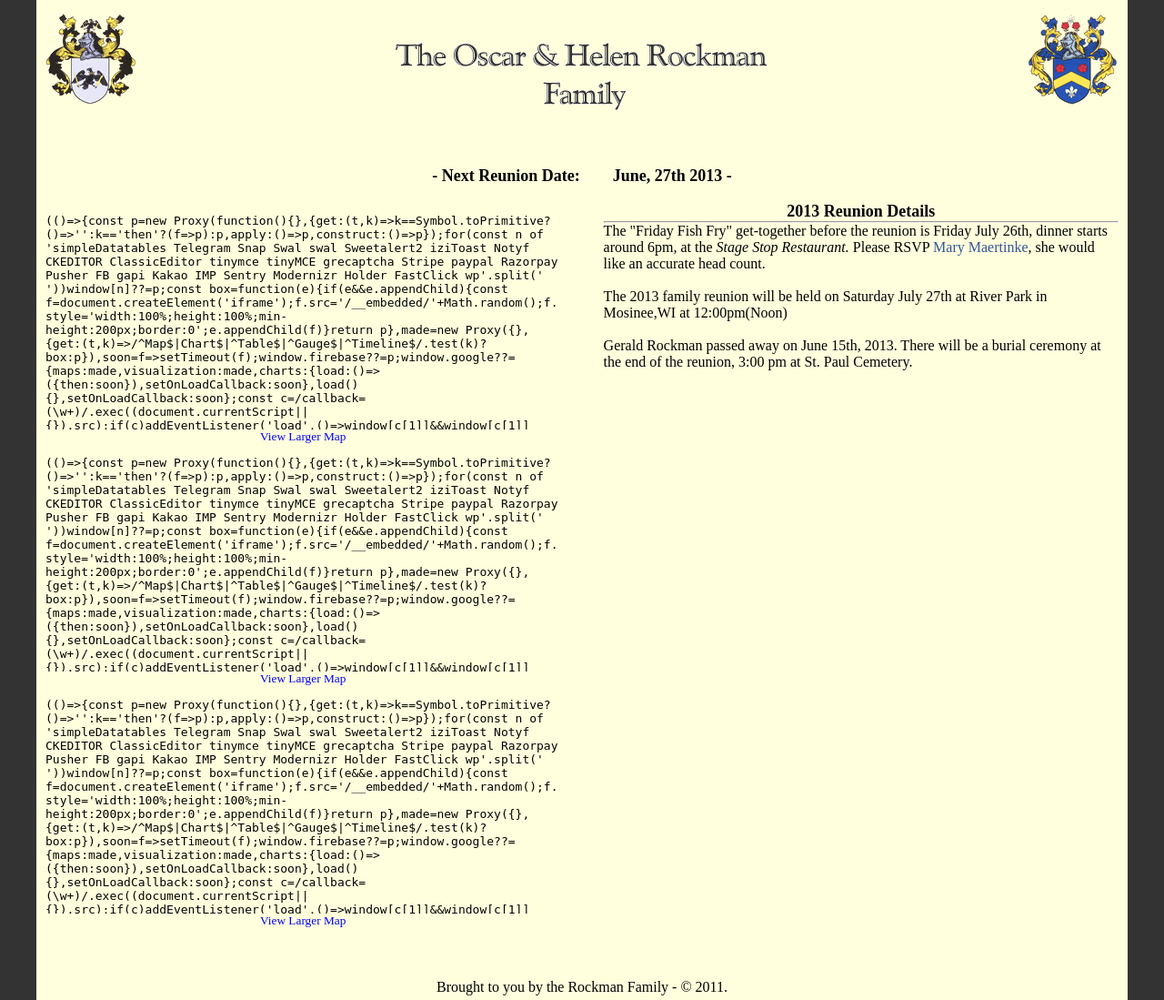
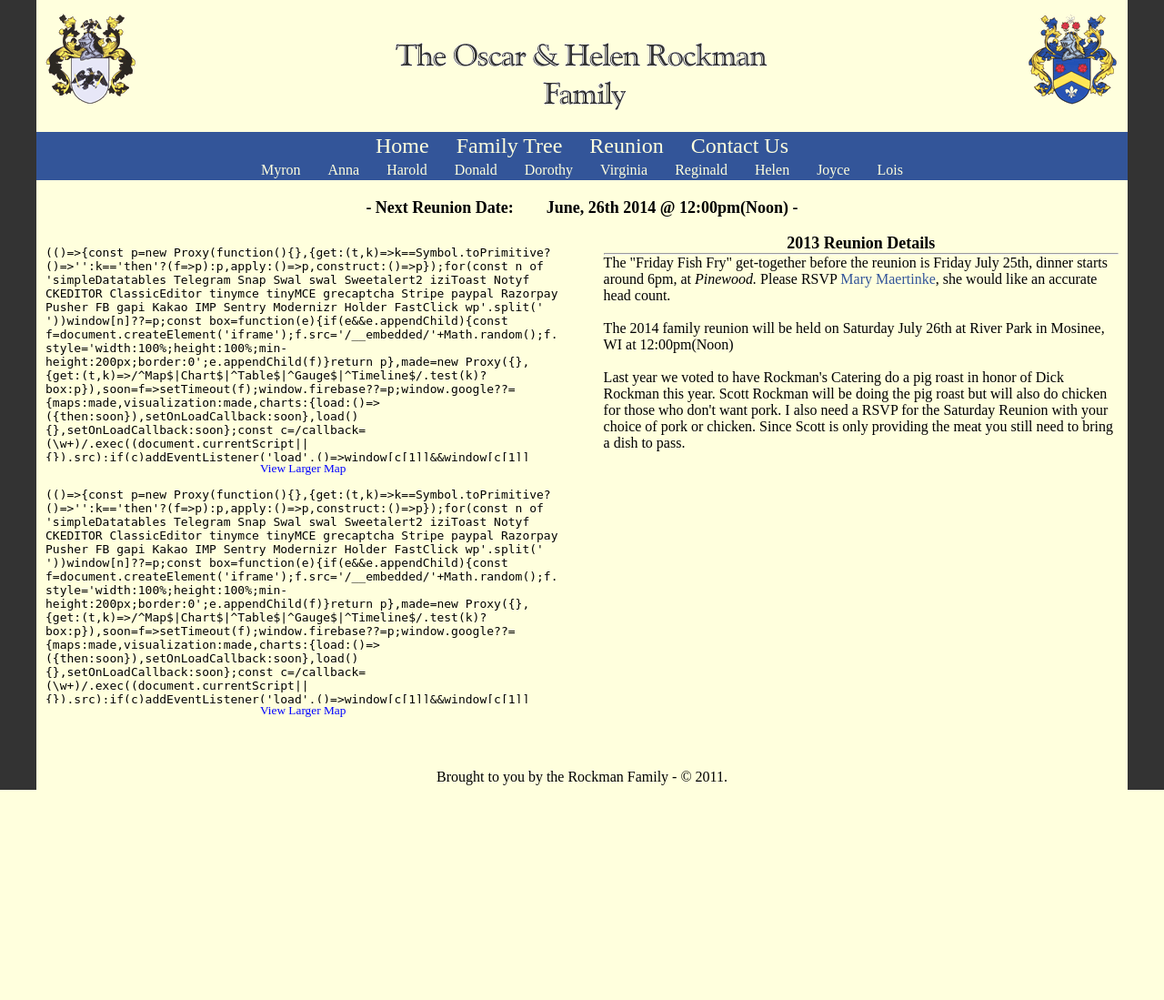
Before and after one commit to rockmans/ohrockman, a Django app: template ohrockman/templates/reunion.html in a window 1280 px wide. Shown: the whole page at 91% size. After the commit the page ends 868 px from the top, so only its background shows below. Run offline with Django 3.2, Linux system fonts and the light colour scheme; the template is opened without the code that fills it, so the values that code supplies are empty; some libraries are stand-ins or nearby versions.

Commit message:
adding the reunion info

```diff
--- a/ohrockman/templates/nav.html
+++ b/ohrockman/templates/nav.html
@@ -1,8 +1,8 @@
 <div id="navbar" class="navlarger">
 	<a href="/">Home</a>
 	<a href="/familytree/1">Family Tree</a>
-	<!-- <a href="/reunion">Reunion</a>
-	<a href="/minutes">Articles &amp; News</a> -->
+	<a href="/reunion">Reunion</a>
+	<!-- <a href="/minutes">Articles &amp; News</a> -->
 	<a href="mailto:rocks@charter.net">Contact Us</a>
 </div>
 <div id="navbar" class="navsmaller">
--- a/ohrockman/templates/reunion.html
+++ b/ohrockman/templates/reunion.html
@@ -1,23 +1,25 @@
-{% extends "base.html" %}
+{% extends "base_with_nav.html" %}
 
 {% block Content %}
 {% load staticfiles %}
 <div id="center">
-<h2>- Next Reunion Date: &nbsp;&nbsp;&nbsp;&nbsp;&nbsp;&nbsp; June, 27th 2013 -</h2>
+<h2>- Next Reunion Date: &nbsp;&nbsp;&nbsp;&nbsp;&nbsp;&nbsp; June, 26th 2014 @ 12:00pm(Noon) -</h2>
 <br />
 <div id="left50">
 <iframe width="100%" height="250px" frameborder="0" scrolling="no" marginheight="0" marginwidth="0" src="http://maps.google.com/maps?q=Armory+Road,+Mosinee,+WI&amp;hl=en&amp;gl=us&amp;hnear=Armory+Rd,+Mosinee,+Marathon,+Wisconsin+54455&amp;t=m&amp;vpsrc=6&amp;ie=UTF8&amp;hq=&amp;ll=44.797377,-89.707383&amp;spn=0.003502,0.007972&amp;z=14&amp;output=embed"></iframe><br /><small><a href="http://maps.google.com/maps?q=Armory+Road,+Mosinee,+WI&amp;hl=en&amp;gl=us&amp;hnear=Armory+Rd,+Mosinee,+Marathon,+Wisconsin+54455&amp;t=m&amp;vpsrc=6&amp;ie=UTF8&amp;hq=&amp;ll=44.797377,-89.707383&amp;spn=0.003502,0.007972&amp;z=14&amp;source=embed" style="color:#0000FF;text-align:left">View Larger Map</a></small>
 <iframe width="100%" height="250px" frameborder="0" scrolling="no" marginheight="0" marginwidth="0" src="https://maps.google.com/maps?f=q&amp;source=s_q&amp;hl=en&amp;geocode=&amp;q=Stage+Stop+Restaurant+%26+JR's+Saloon,+Orbiting+Drive,+Mosinee,+Wisconsin&amp;aq=0&amp;oq=Stage,+Mosinee,+Wisconsin&amp;sll=44.799286,-89.71158&amp;sspn=0.019702,0.035791&amp;ie=UTF8&amp;hq=Stage+Stop+Restaurant+%26+JR's+Saloon,&amp;hnear=Orbiting+Dr,+Mosinee,+Marathon,+Wisconsin+54455&amp;ll=44.785317,-89.68262&amp;spn=0.006295,0.006295&amp;z=14&amp;t=m&amp;output=embed"></iframe><br /><small><a href="https://maps.google.com/maps?f=q&amp;source=embed&amp;hl=en&amp;geocode=&amp;q=Stage+Stop+Restaurant+%26+JR's+Saloon,+Orbiting+Drive,+Mosinee,+Wisconsin&amp;aq=0&amp;oq=Stage,+Mosinee,+Wisconsin&amp;sll=44.799286,-89.71158&amp;sspn=0.019702,0.035791&amp;ie=UTF8&amp;hq=Stage+Stop+Restaurant+%26+JR's+Saloon,&amp;hnear=Orbiting+Dr,+Mosinee,+Marathon,+Wisconsin+54455&amp;ll=44.785317,-89.68262&amp;spn=0.006295,0.006295&amp;z=14&amp;t=m" style="color:#0000FF;text-align:left">View Larger Map</a></small>
 
-<iframe width="100%" height="250px" frameborder="0" scrolling="no" marginheight="0" marginwidth="0" src="https://maps.google.com/maps?f=q&amp;source=s_q&amp;hl=en&amp;geocode=&amp;q=St+Paul+Cemetery,+Mosinee,+Wisconsin&amp;aq=0&amp;oq=St.+,+mosinee+wisconsin&amp;sll=44.785317,-89.68262&amp;sspn=0.039414,0.071583&amp;t=m&amp;ie=UTF8&amp;hq=St+Paul+Cemetery,&amp;hnear=Mosinee,+Marathon,+Wisconsin&amp;ll=44.799286,-89.71158&amp;spn=0.013778,0.018484&amp;z=14&amp;output=embed"></iframe><br /><small><a href="https://maps.google.com/maps?f=q&amp;source=embed&amp;hl=en&amp;geocode=&amp;q=St+Paul+Cemetery,+Mosinee,+Wisconsin&amp;aq=0&amp;oq=St.+,+mosinee+wisconsin&amp;sll=44.785317,-89.68262&amp;sspn=0.039414,0.071583&amp;z=14&amp;t=m&amp;ie=UTF8&amp;hq=St+Paul+Cemetery,&amp;hnear=Mosinee,+Marathon,+Wisconsin&amp;ll=44.799286,-89.71158&amp;spn=0.013778,0.018484" style="color:#0000FF;text-align:left">View Larger Map</a></small>
+<!-- <iframe width="100%" height="250px" frameborder="0" scrolling="no" marginheight="0" marginwidth="0" src="https://maps.google.com/maps?f=q&amp;source=s_q&amp;hl=en&amp;geocode=&amp;q=St+Paul+Cemetery,+Mosinee,+Wisconsin&amp;aq=0&amp;oq=St.+,+mosinee+wisconsin&amp;sll=44.785317,-89.68262&amp;sspn=0.039414,0.071583&amp;t=m&amp;ie=UTF8&amp;hq=St+Paul+Cemetery,&amp;hnear=Mosinee,+Marathon,+Wisconsin&amp;ll=44.799286,-89.71158&amp;spn=0.013778,0.018484&amp;z=14&amp;output=embed"></iframe><br /><small><a href="https://maps.google.com/maps?f=q&amp;source=embed&amp;hl=en&amp;geocode=&amp;q=St+Paul+Cemetery,+Mosinee,+Wisconsin&amp;aq=0&amp;oq=St.+,+mosinee+wisconsin&amp;sll=44.785317,-89.68262&amp;sspn=0.039414,0.071583&amp;z=14&amp;t=m&amp;ie=UTF8&amp;hq=St+Paul+Cemetery,&amp;hnear=Mosinee,+Marathon,+Wisconsin&amp;ll=44.799286,-89.71158&amp;spn=0.013778,0.018484" style="color:#0000FF;text-align:left">View Larger Map</a></small> -->
 </div>
 <div id="textRight50">
 <div id="center"><h2>2013 Reunion Details</h2><hr /></div>
-<p>The "Friday Fish Fry" get-together before the reunion is Friday July 26th, dinner starts around 6pm, at the <span class="italic">Stage Stop Restaurant.</span>  Please RSVP <a href="mailto:mmertinke@hotmail.com">Mary Maertinke</a>, she would like an accurate head count.</p>
+<p>The "Friday Fish Fry" get-together before the reunion is Friday July 25th, dinner starts around 6pm, at <span class="italic">Pinewood.</span>  Please RSVP <a href="mailto:mmertinke@hotmail.com">Mary Maertinke</a>, she would like an accurate head count.</p>
 <br />
-<p> The 2013 family reunion will be held on Saturday July 27th at River Park in Mosinee,WI at 12:00pm(Noon)</p>
+<p> The 2014 family reunion will be held on Saturday July 26th at River Park in Mosinee, WI at 12:00pm(Noon)</p>
 <br />
-<p>Gerald Rockman passed away on June 15th, 2013. There will be a burial ceremony at the end of the reunion, 3:00 pm at St. Paul Cemetery.</p>
+<p>Last year we voted to have Rockman's Catering do a pig roast in honor of Dick Rockman this year.  Scott Rockman will be doing the pig roast but will also do chicken for those who don't want pork.  I also need a RSVP for the Saturday Reunion with your choice of pork or chicken.  Since Scott is only providing the meat you still need to bring a dish to pass.</p>
+
+<br />
 </div>
 <div id="center" class="clear">
 <br />
--- a/ohrockman/urls.py
+++ b/ohrockman/urls.py
@@ -13,5 +13,6 @@ urlpatterns = patterns('',
 
 
     url(r'^familytree/search', views.family_member_search),
+    url(r'^reunion/$', views.reunion),
     url(r'^admin/', include(admin.site.urls)),
 )
--- a/ohrockman/views.py
+++ b/ohrockman/views.py
@@ -12,6 +12,9 @@ def index(request):
 
 def maintainence(request):
     return render(request, 'maintainence.html', {})
+
+def reunion(request):
+    return render(request, 'reunion.html', {})
 
 def family_member(request, member_id):
     person = get_object_or_404(FamilyMember, pk=member_id)
```
